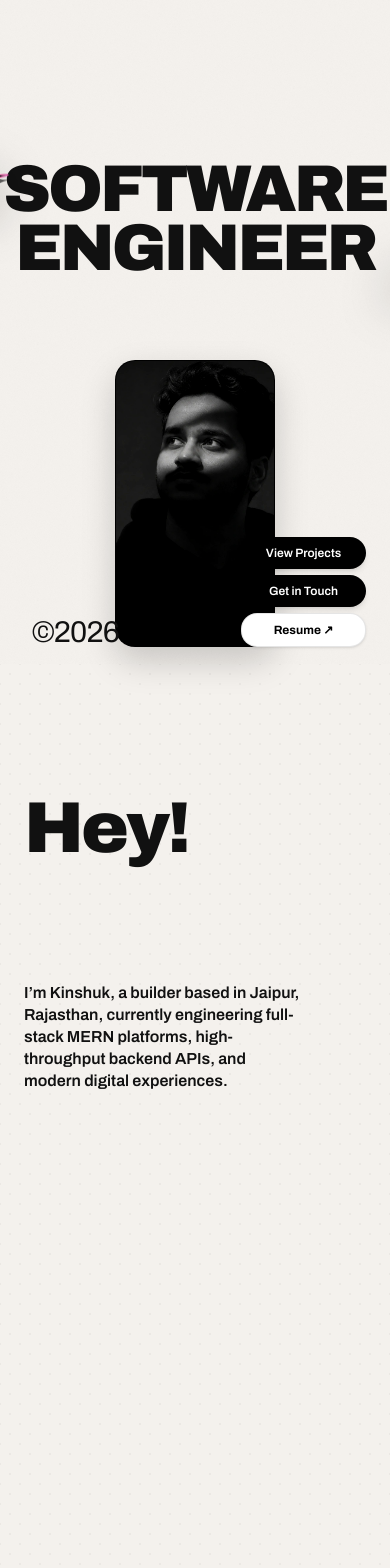
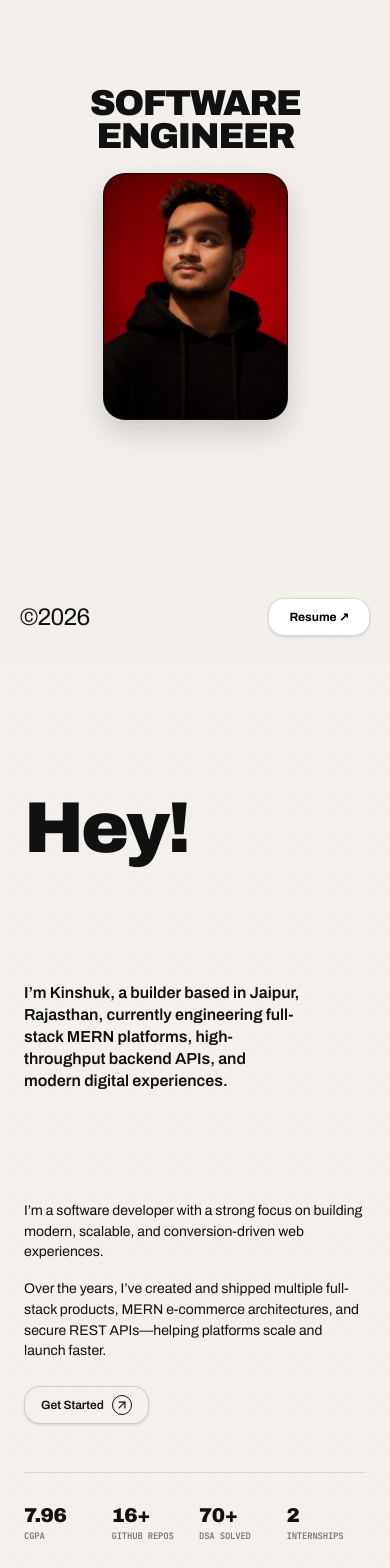
Before and after one commit to KINSHUKHERE/Personal-Portfolio, a React (Vite) app: page / in a window 390 px wide. Shown: the part 180-1748 px from the top of the page. Built offline with nearby package versions, Linux system fonts and the light colour scheme; no server answers.

Commit message:
feat(mobile): auto-flip photo after 1s, single-row metrics, wide navbar, and clean mobile layout

```diff
--- a/src/components/portfolio/About.jsx
+++ b/src/components/portfolio/About.jsx
@@ -43,8 +43,8 @@ export function About() {
           </p>
         </motion.div>
 
-        {/* Center Column: Invisible Placeholder reserving the exact footprint for 2nd image */}
-        <div className="shrink-0 flex flex-col justify-end items-center self-stretch invisible pointer-events-none" aria-hidden="true">
+        {/* Center Column: Invisible Placeholder reserving the exact footprint for 2nd image (Desktop only) */}
+        <div className="hidden sm:flex shrink-0 flex-col justify-end items-center self-stretch invisible pointer-events-none" aria-hidden="true">
           <div
             id="about-card-target"
             className="relative w-[clamp(280px,28vw,440px)] aspect-[4/5]"
@@ -86,7 +86,7 @@ export function About() {
 
       </div>
 
-      {/* 4 Key Metrics Bar */}
+      {/* 4 Key Metrics Bar - Single row on all devices */}
       <motion.div
         initial={{ opacity: 0, y: 25 }}
         whileInView={{ opacity: 1, y: 0 }}
@@ -94,43 +94,43 @@ export function About() {
         transition={{ duration: 0.7, delay: 0.2, ease: [0.16, 1, 0.3, 1] }}
         className="relative z-10 w-full max-w-[1480px] mx-auto mt-12 sm:mt-16 lg:mt-20 pt-8 sm:pt-10 border-t border-black/10"
       >
-        <div className="grid grid-cols-2 md:grid-cols-4 gap-6 sm:gap-8 lg:gap-12">
+        <div className="grid grid-cols-4 gap-2 xs:gap-4 sm:gap-8 lg:gap-12">
           {/* Stat 1: CGPA */}
           <div className="flex flex-col">
-            <span className="text-3xl sm:text-4xl lg:text-[44px] font-black tracking-tight text-[#111111] leading-none">
+            <span className="text-xl xs:text-2xl sm:text-4xl lg:text-[44px] font-black tracking-tight text-[#111111] leading-none">
               7.96
             </span>
-            <span className="text-xs sm:text-sm font-mono uppercase text-[#767676] mt-2 tracking-wider font-semibold">
+            <span className="text-[9px] xs:text-[11px] sm:text-sm font-mono uppercase text-[#767676] mt-1.5 sm:mt-2 tracking-tight sm:tracking-wider font-semibold leading-tight">
               CGPA
             </span>
           </div>
 
           {/* Stat 2: GitHub repos */}
           <div className="flex flex-col">
-            <span className="text-3xl sm:text-4xl lg:text-[44px] font-black tracking-tight text-[#111111] leading-none">
+            <span className="text-xl xs:text-2xl sm:text-4xl lg:text-[44px] font-black tracking-tight text-[#111111] leading-none">
               16+
             </span>
-            <span className="text-xs sm:text-sm font-mono uppercase text-[#767676] mt-2 tracking-wider font-semibold">
+            <span className="text-[9px] xs:text-[11px] sm:text-sm font-mono uppercase text-[#767676] mt-1.5 sm:mt-2 tracking-tight sm:tracking-wider font-semibold leading-tight">
               GitHub Repos
             </span>
           </div>
 
           {/* Stat 3: DSA problems solved */}
           <div className="flex flex-col">
-            <span className="text-3xl sm:text-4xl lg:text-[44px] font-black tracking-tight text-[#111111] leading-none">
+            <span className="text-xl xs:text-2xl sm:text-4xl lg:text-[44px] font-black tracking-tight text-[#111111] leading-none">
               70+
             </span>
-            <span className="text-xs sm:text-sm font-mono uppercase text-[#767676] mt-2 tracking-wider font-semibold">
-              DSA Problems Solved
+            <span className="text-[9px] xs:text-[11px] sm:text-sm font-mono uppercase text-[#767676] mt-1.5 sm:mt-2 tracking-tight sm:tracking-wider font-semibold leading-tight">
+              DSA Solved
             </span>
           </div>
 
           {/* Stat 4: Internships */}
           <div className="flex flex-col">
-            <span className="text-3xl sm:text-4xl lg:text-[44px] font-black tracking-tight text-[#111111] leading-none">
+            <span className="text-xl xs:text-2xl sm:text-4xl lg:text-[44px] font-black tracking-tight text-[#111111] leading-none">
               2
             </span>
-            <span className="text-xs sm:text-sm font-mono uppercase text-[#767676] mt-2 tracking-wider font-semibold">
+            <span className="text-[9px] xs:text-[11px] sm:text-sm font-mono uppercase text-[#767676] mt-1.5 sm:mt-2 tracking-tight sm:tracking-wider font-semibold leading-tight">
               Internships
             </span>
           </div>
--- a/src/components/portfolio/Hero.jsx
+++ b/src/components/portfolio/Hero.jsx
@@ -6,7 +6,16 @@ import { trackEvent } from "../../lib/analytics";
 
 export function Hero() {
   const [resumeOpen, setResumeOpen] = useState(false);
+  const [mobileFlipped, setMobileFlipped] = useState(false);
   const sectionRef = useRef(null);
+
+  // Automatically flip from black & white image to color image after 1 second on mobile
+  useEffect(() => {
+    const timer = setTimeout(() => {
+      setMobileFlipped(true);
+    }, 1000);
+    return () => clearTimeout(timer);
+  }, []);
 
   // Dynamic layout & animation metrics to ensure pixel-perfect landing at Get Started button
   const [metrics, setMetrics] = useState(() => {
@@ -116,7 +125,7 @@ export function Hero() {
     <section
       id="top"
       ref={sectionRef}
-      className="relative z-20 w-full h-[100dvh] min-h-[640px] overflow-x-clip overflow-y-visible bg-[#F4F1ED] text-[#111111] font-['Archivo',sans-serif] flex flex-col justify-between select-none"
+      className="relative z-20 w-full min-h-[100dvh] sm:h-[100dvh] sm:min-h-[640px] overflow-x-clip overflow-y-visible bg-[#F4F1ED] text-[#111111] font-['Archivo',sans-serif] flex flex-col justify-between select-none"
     >
       {/* Subtle paper grain texture */}
       <div
@@ -127,16 +136,18 @@ export function Hero() {
         }}
       />
 
+      {/* =========================================================================
+          DESKTOP HERO STAGE (sm:flex) - Preserves 100% of the original desktop design
+          ========================================================================= */}
+      <div className="hidden sm:flex flex-col justify-between w-full h-full flex-1">
         {/* Top spacer to ensure clear clearance below the top navbar */}
         <div className="w-full pt-20 md:pt-24" />
 
         {/* Main Center Stage: SOFTWARE ENGINEER + Star + Lightning Bolt */}
         <div className="relative z-10 w-full flex-1 flex flex-col items-center justify-center my-auto px-4 sm:px-8">
           <div className="relative flex flex-col items-center justify-center w-full max-w-[1440px] mx-auto">
-
             {/* Row 1: SOFTWARE with Star placed comfortably in the left margin */}
             <div className="relative inline-flex items-center justify-center">
-            {/* 3D Metallic Star */}
               <motion.div
                 initial={{ opacity: 0, scale: 0.8 }}
                 animate={{
@@ -156,7 +167,6 @@ export function Hero() {
                 <MetallicStar />
               </motion.div>
 
-            {/* Line 1 Text: SOFTWARE */}
               <motion.h1
                 initial={{ opacity: 0, y: 25 }}
                 animate={{ opacity: 1, y: 0 }}
@@ -170,7 +180,6 @@ export function Hero() {
 
             {/* Row 2: ENGINEER with Lightning Bolt in the right margin */}
             <div className="relative inline-flex items-center justify-center">
-            {/* Line 2 Text: ENGINEER */}
               <motion.h1
                 initial={{ opacity: 0, y: 25 }}
                 animate={{ opacity: 1, y: 0 }}
@@ -181,7 +190,6 @@ export function Hero() {
                 ENGINEER
               </motion.h1>
 
-            {/* 3D Metallic Lightning Bolt */}
               <motion.div
                 initial={{ opacity: 0, scale: 0.8 }}
                 animate={{
@@ -201,16 +209,65 @@ export function Hero() {
                 <MetallicLightning />
               </motion.div>
             </div>
-
           </div>
         </div>
 
-      {/* Centered Portrait Card:
-          - Increased width & height
-          - Bottom gap increased by 40% (now ~20px, bottom-[17px] sm:bottom-[20px])
-          - Curved from all 4 corners: rounded-[20px] sm:rounded-[22px]
-          - Overlaps the bottom of SOFTWARE ENGINEER
-      */}
+        {/* Desktop Footer Bar: ©2026, Tagline, Action Buttons */}
+        <footer className="relative z-30 pb-[20px] px-6 sm:px-10 lg:px-14 flex items-end justify-between w-full pointer-events-none">
+          <motion.div
+            initial={{ opacity: 0 }}
+            animate={{ opacity: 1 }}
+            transition={{ duration: 0.6, delay: 0.3 }}
+            className="ml-2 sm:ml-6 md:ml-12 lg:ml-20 text-3xl sm:text-4xl md:text-5xl lg:text-[52px] font-normal tracking-tight text-[#111111] leading-none select-none pointer-events-auto"
+          >
+            ©2026
+          </motion.div>
+
+          <motion.div
+            initial={{ opacity: 0, y: 10 }}
+            animate={{ opacity: 1, y: 0 }}
+            transition={{ duration: 0.6, delay: 0.35 }}
+            className="flex items-end gap-3 sm:gap-4 pointer-events-auto"
+          >
+            <span className="hidden md:inline-block text-[#767676] text-xs sm:text-sm font-semibold tracking-wider font-mono uppercase mb-2 select-none">
+              /CREATING SINCE 2023
+            </span>
+
+            <div className="flex flex-col items-end gap-1.5 sm:gap-2">
+              <a
+                href="#projects"
+                onClick={() => trackEvent("cta_click", { cta: "view_projects", location: "hero" })}
+                className="px-4 py-2 sm:px-5 sm:py-2 rounded-xl bg-[#000000] text-[#ffffff] text-xs sm:text-sm font-semibold shadow-md hover:bg-neutral-800 transition-all hover:scale-[1.02] active:scale-95 text-center min-w-[125px] sm:min-w-[140px]"
+              >
+                View Projects
+              </a>
+
+              <a
+                href="#contact"
+                onClick={() => trackEvent("cta_click", { cta: "contact", location: "hero" })}
+                className="px-4 py-2 sm:px-5 sm:py-2 rounded-xl bg-[#000000] text-[#ffffff] text-xs sm:text-sm font-semibold shadow-md hover:bg-neutral-800 transition-all hover:scale-[1.02] active:scale-95 text-center min-w-[125px] sm:min-w-[140px]"
+              >
+                Get in Touch
+              </a>
+
+              <button
+                type="button"
+                onClick={() => {
+                  setResumeOpen(true);
+                  trackEvent("resume_preview", { location: "hero" });
+                }}
+                className="px-4 py-2 sm:px-5 sm:py-2 rounded-xl bg-[#ffffff] text-[#000000] border border-black/10 text-xs sm:text-sm font-bold shadow-sm hover:bg-neutral-100 transition-all hover:scale-[1.02] active:scale-95 text-center min-w-[125px] sm:min-w-[140px] cursor-pointer"
+              >
+                Resume ↗
+              </button>
+            </div>
+          </motion.div>
+        </footer>
+      </div>
+
+      {/* =========================================================================
+          DESKTOP 3D FLIPPING CARD (sm:block) - Only active on desktop/tablet screens
+          ========================================================================= */}
       <motion.div
         style={{
           y,
@@ -218,7 +275,7 @@ export function Hero() {
           height,
           perspective: 1400,
         }}
-        className="absolute bottom-[17px] sm:bottom-[20px] left-1/2 -translate-x-1/2 z-30 pointer-events-auto select-none"
+        className="hidden sm:block absolute bottom-[20px] left-1/2 -translate-x-1/2 z-30 pointer-events-auto select-none"
       >
         <motion.div
           style={{
@@ -266,65 +323,96 @@ export function Hero() {
         </motion.div>
       </motion.div>
 
-      {/* Bottom Footer Bar:
-          - ©2026 on the bottom left
-          - /CREATING SINCE 2023 and stacked action buttons on the bottom right
-          - Bottom gap precisely aligned with the person portrait card (20px)
-      */}
-      <footer className="relative z-30 pb-[17px] sm:pb-[20px] px-6 sm:px-10 lg:px-14 flex items-end justify-between w-full pointer-events-none">
-        {/* Bottom Left: ©2026 */}
+      {/* =========================================================================
+          MOBILE HERO VIEW (sm:hidden) - Clean vertical flow, no overlap, static photo
+          ========================================================================= */}
+      <div className="flex sm:hidden flex-col justify-between items-center w-full min-h-[100dvh] pt-24 pb-6 px-5 z-10">
+        {/* Center Content: Decreased Title size + Static Photo directly underneath */}
+        <div className="flex flex-col items-center justify-center my-auto w-full gap-5">
+          {/* Decreased Title Size */}
+          <div className="flex flex-col items-center justify-center text-center">
+            <h1
+              className="text-[36px] xs:text-[42px] font-black uppercase text-[#111111] leading-[0.92] tracking-[-0.04em] m-0 select-none"
+              style={{ fontWeight: 950 }}
+            >
+              SOFTWARE
+            </h1>
+            <h1
+              className="text-[36px] xs:text-[42px] font-black uppercase text-[#111111] leading-[0.92] tracking-[-0.04em] m-0 select-none"
+              style={{ fontWeight: 950 }}
+            >
+              ENGINEER
+            </h1>
+          </div>
+
+          {/* Mobile Photo Card: Shows B&W initially, automatically 3D-flips to Color Red after 2s */}
+          <div
+            className="w-[185px] xs:w-[205px] aspect-[3/4] max-h-[275px] select-none cursor-pointer"
+            style={{ perspective: 1000 }}
+            onClick={() => setMobileFlipped((prev) => !prev)}
+            title="Tap to flip photo"
+          >
             <motion.div
-          initial={{ opacity: 0 }}
-          animate={{ opacity: 1 }}
-          transition={{ duration: 0.6, delay: 0.3 }}
-          className="ml-2 sm:ml-6 md:ml-12 lg:ml-20 text-3xl sm:text-4xl md:text-5xl lg:text-[52px] font-normal tracking-tight text-[#111111] leading-none select-none pointer-events-auto"
+              animate={{ rotateY: mobileFlipped ? 180 : 0 }}
+              transition={{ duration: 0.85, ease: [0.16, 1, 0.3, 1] }}
+              style={{ transformStyle: "preserve-3d" }}
+              className="relative w-full h-full"
             >
+              {/* FRONT FACE (0°): Black & White Portrait */}
+              <div
+                className="absolute inset-0 w-full h-full rounded-[22px] overflow-hidden bg-black border border-black/15 shadow-[0_12px_28px_rgba(0,0,0,0.16)]"
+                style={{
+                  backfaceVisibility: "hidden",
+                  WebkitBackfaceVisibility: "hidden",
+                  transform: "rotateY(0deg)",
+                }}
+              >
+                <img
+                  src="/images/hero-portrait-bw.webp"
+                  alt="Kinshuk Khandelwal - Software Engineer"
+                  className="w-full h-full object-cover object-center filter contrast-[1.08]"
+                  loading="eager"
+                />
+              </div>
+
+              {/* BACK FACE (180°): Color Red Studio Portrait */}
+              <div
+                className="absolute inset-0 w-full h-full rounded-[22px] overflow-hidden bg-[#111111] border border-black/10 shadow-[0_12px_28px_rgba(0,0,0,0.16)]"
+                style={{
+                  backfaceVisibility: "hidden",
+                  WebkitBackfaceVisibility: "hidden",
+                  transform: "rotateY(180deg)",
+                }}
+              >
+                <img
+                  src="/images/about-portrait-red.webp"
+                  alt="Kinshuk Khandelwal - Red Studio Portrait"
+                  className="w-full h-full object-cover object-center"
+                  loading="eager"
+                />
+                <div className="absolute inset-0 rounded-[22px] ring-1 ring-inset ring-black/10 pointer-events-none" />
+              </div>
+            </motion.div>
+          </div>
+        </div>
+
+        {/* Mobile Footer: ©2026 only on left, Resume button only on right */}
+        <div className="w-full flex items-center justify-between pt-2 pb-1 select-none pointer-events-auto">
+          <span className="text-2xl xs:text-3xl font-normal tracking-tight text-[#111111] leading-none">
             ©2026
-        </motion.div>
-
-        {/* Bottom Right: Tagline + Stacked Buttons */}
-        <motion.div
-          initial={{ opacity: 0, y: 10 }}
-          animate={{ opacity: 1, y: 0 }}
-          transition={{ duration: 0.6, delay: 0.35 }}
-          className="flex items-end gap-3 sm:gap-4 pointer-events-auto"
-        >
-          {/* Metadata / Tagline */}
-          <span className="hidden md:inline-block text-[#767676] text-xs sm:text-sm font-semibold tracking-wider font-mono uppercase mb-2 select-none">
-            /CREATING SINCE 2023
           </span>
-
-          {/* Stacked Action Buttons */}
-          <div className="flex flex-col items-end gap-1.5 sm:gap-2">
-            <a
-              href="#projects"
-              onClick={() => trackEvent("cta_click", { cta: "view_projects", location: "hero" })}
-              className="px-4 py-2 sm:px-5 sm:py-2 rounded-xl bg-[#000000] text-[#ffffff] text-xs sm:text-sm font-semibold shadow-md hover:bg-neutral-800 transition-all hover:scale-[1.02] active:scale-95 text-center min-w-[125px] sm:min-w-[140px]"
-            >
-              View Projects
-            </a>
-
-            <a
-              href="#contact"
-              onClick={() => trackEvent("cta_click", { cta: "contact", location: "hero" })}
-              className="px-4 py-2 sm:px-5 sm:py-2 rounded-xl bg-[#000000] text-[#ffffff] text-xs sm:text-sm font-semibold shadow-md hover:bg-neutral-800 transition-all hover:scale-[1.02] active:scale-95 text-center min-w-[125px] sm:min-w-[140px]"
-            >
-              Get in Touch
-            </a>
-
           <button
             type="button"
             onClick={() => {
               setResumeOpen(true);
-                trackEvent("resume_preview", { location: "hero" });
+              trackEvent("resume_preview", { location: "hero_mobile" });
             }}
-              className="px-4 py-2 sm:px-5 sm:py-2 rounded-xl bg-[#ffffff] text-[#000000] border border-black/10 text-xs sm:text-sm font-bold shadow-sm hover:bg-neutral-100 transition-all hover:scale-[1.02] active:scale-95 text-center min-w-[125px] sm:min-w-[140px] cursor-pointer"
+            className="px-5 py-2.5 rounded-xl bg-[#ffffff] text-[#000000] border border-black/15 text-xs xs:text-sm font-bold shadow-sm hover:bg-neutral-100 transition-all active:scale-95 text-center cursor-pointer"
           >
             Resume ↗
           </button>
         </div>
-        </motion.div>
-      </footer>
+      </div>
 
       {/* Resume Modal */}
       <ResumeModal open={resumeOpen} onClose={() => setResumeOpen(false)} />
```
Also changed, not shown: src/components/portfolio/TopPill.jsx (+5 -5 lines). Lines whose indentation alone changed are shown as unchanged.
